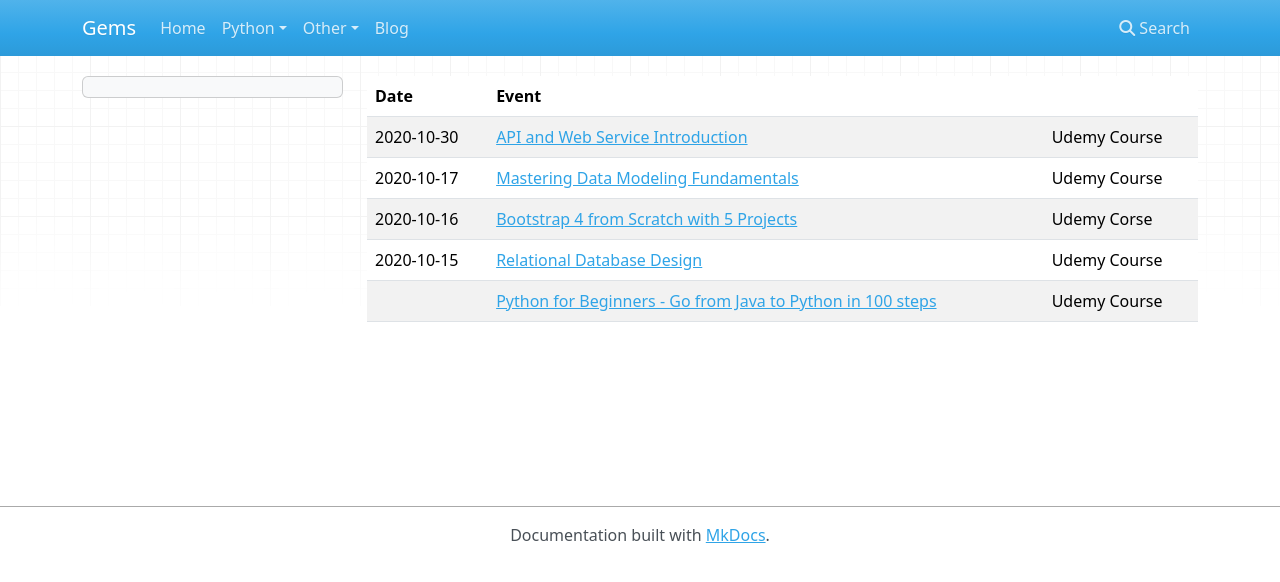
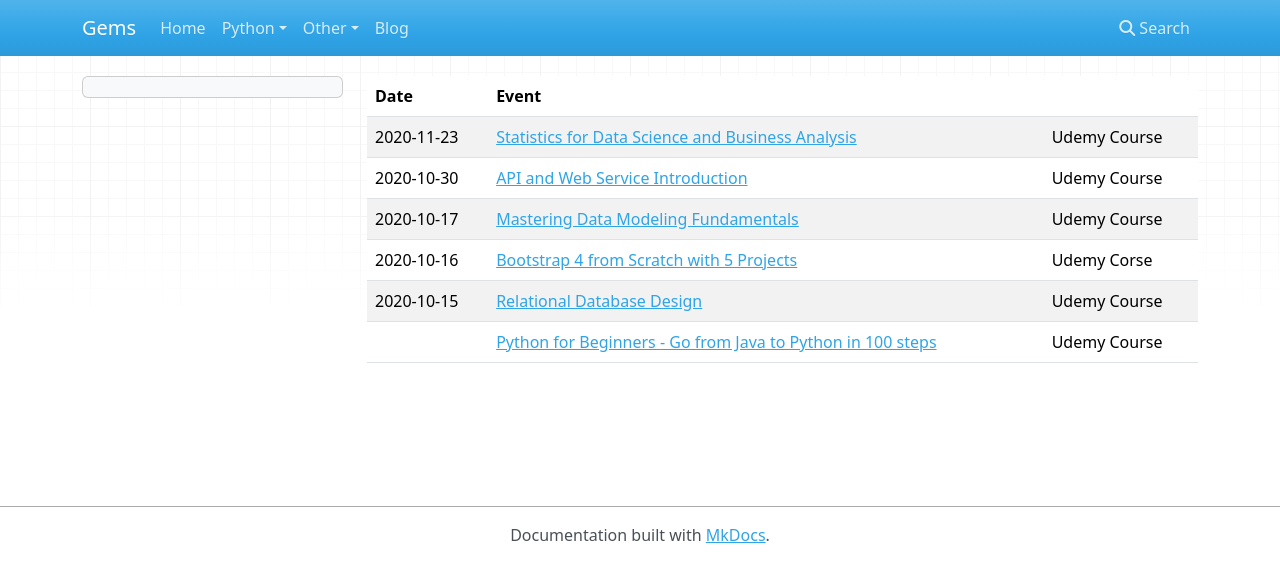
Before and after one commit to ivangeorgiev/gems, an MkDocs documentation site: the page built from docs/pblog/index.md, in a window 1280 px wide. Shown: the top 582 px of the page. Built offline with MkDocs 1.6.1, drawn with Linux system fonts in a browser that asks for light colours; nearby versions of some CDN libraries.

Commit message:
Update index.md

```diff
--- a/docs/pblog/index.md
+++ b/docs/pblog/index.md
@@ -4,6 +4,7 @@
 
 | Date       | Event                                                        |              |
 | ---------- | ------------------------------------------------------------ | ------------ |
+| 2020-11-23 | [Statistics for Data Science and Business Analysis](https://tcsglobal.udemy.com/course/statistics-for-data-science-and-business-analysis/) | Udemy Course |
 | 2020-10-30 | [API and Web Service Introduction](https://tcsglobal.udemy.com/course/api-and-web-service-introduction/learn/) | Udemy Course |
 | 2020-10-17 | [Mastering Data Modeling Fundamentals](https://udemy.com/course/mastering-data-modeling-fundamentals/) | Udemy Course |
 | 2020-10-16 | [Bootstrap 4 from Scratch with 5 Projects](https://tcsglobal.udemy.com/course/bootstrap-4-from-scratch-with-5-projects/learn/) | Udemy Corse  |
```
